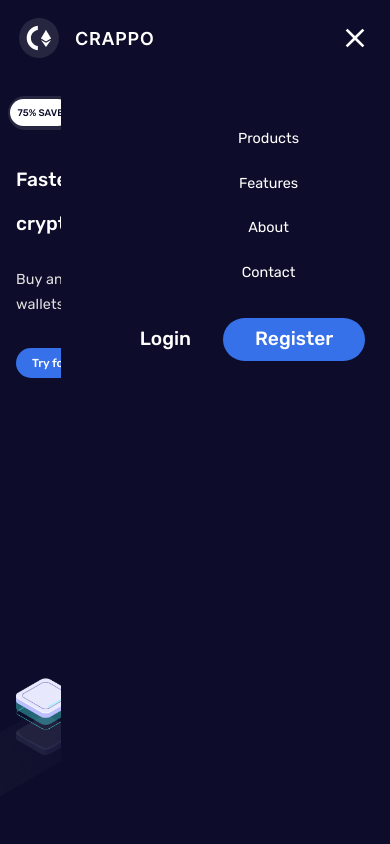
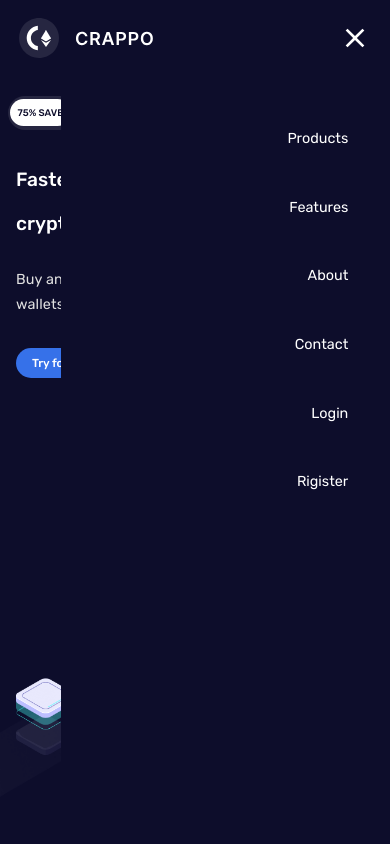
Before and after one commit to Barnyvic/crappo-cypto, a React (Create React App) app: page / in a window 390 px wide. Both pictures are taken after a click on the element 354 px from the left and 37 px from the top of the page. Shown: the top 844 px of the page. Built offline with nearby package versions, Linux system fonts and the light colour scheme.

Commit message:
changed the navBar styling

```diff
--- a/src/components/Navbar.tsx
+++ b/src/components/Navbar.tsx
@@ -32,17 +32,14 @@ function Navbar () {
                 </div>
                 {click && (
                     <div className="navbar-smMenu">
-                        <ul className='navbar-smMenu-list'>
-                            <li><a href="/">Products</a></li>
-                            <li><a href="/">Features</a></li>
-                            <li><a href="/">About</a></li>
-                            <li><a href="/">contact</a></li>
+                        <ul className='navbar-smMenu-list '>
+                            <li className="mb-4"><a href="/">Products</a></li>
+                            <li className="mb-4"><a href="/">Features</a></li>
+                            <li className="mb-4"><a href="/">About</a></li>
+                            <li className="mb-4"><a href="/">contact</a></li>
+                            <li className="mb-4"><a href="/">Login</a></li>
+                            <li className="mb-4"><a href="/">rigister</a></li>
                         </ul>
-                        <div className="login">
-                            <a href="/">Login</a>
-                            <div className='border-login'/>
-                            <a href="/" className='register'>register</a>
-                        </div>
                     </div>
                 )}
         </div>
--- a/src/components/Newsletter.tsx
+++ b/src/components/Newsletter.tsx
@@ -2,7 +2,7 @@ import React from 'react'
 
 function Newsletter() {
   return (
-    <section className='Newsletter-container'>
+    <section className='Newsletter-container' data-aos="zoom-out" data-aos-duration="3000">
         <div className="p-5 News-content">
             <div className="stratMining">
                 <p className="h2">Start mining now</p>
--- a/src/styles/Navbar.scss
+++ b/src/styles/Navbar.scss
@@ -95,7 +95,7 @@ nav{
                     background: #0D0D2B;
                     z-index: 100;
                     .navbar-smMenu-list{
-                        text-align: center;
+                        margin-right: 3rem;
                         font-size: 1.5rem;
                         line-height: 2.6rem;
                         li{
@@ -112,31 +112,6 @@ nav{
                             }
                         }
                     }
-                    .login{
-                        margin-top: 1.5rem;
-                        display: flex;
-                        align-items: center;
-                        justify-content: center;
-                        gap: 1rem;
-                        a {
-                            color: #fff;
-                            text-transform: capitalize;
-                            font-size: 1.2rem;
-                            font-weight: 500;
-                            line-height: 1.75rem;
-                            @media (max-width : 280px) {
-                                    font-size: 0.9rem;
-                                }
-                            }
-                         .register {
-                            background: #3671E9;
-                            padding: 0.475rem 2rem;
-                            border-radius: 32px;
-                            @media (max-width : 280px){
-                                padding: 0.475rem 1rem;
-                            }
-                            }
-                    }
                 }
         }
     }
```
